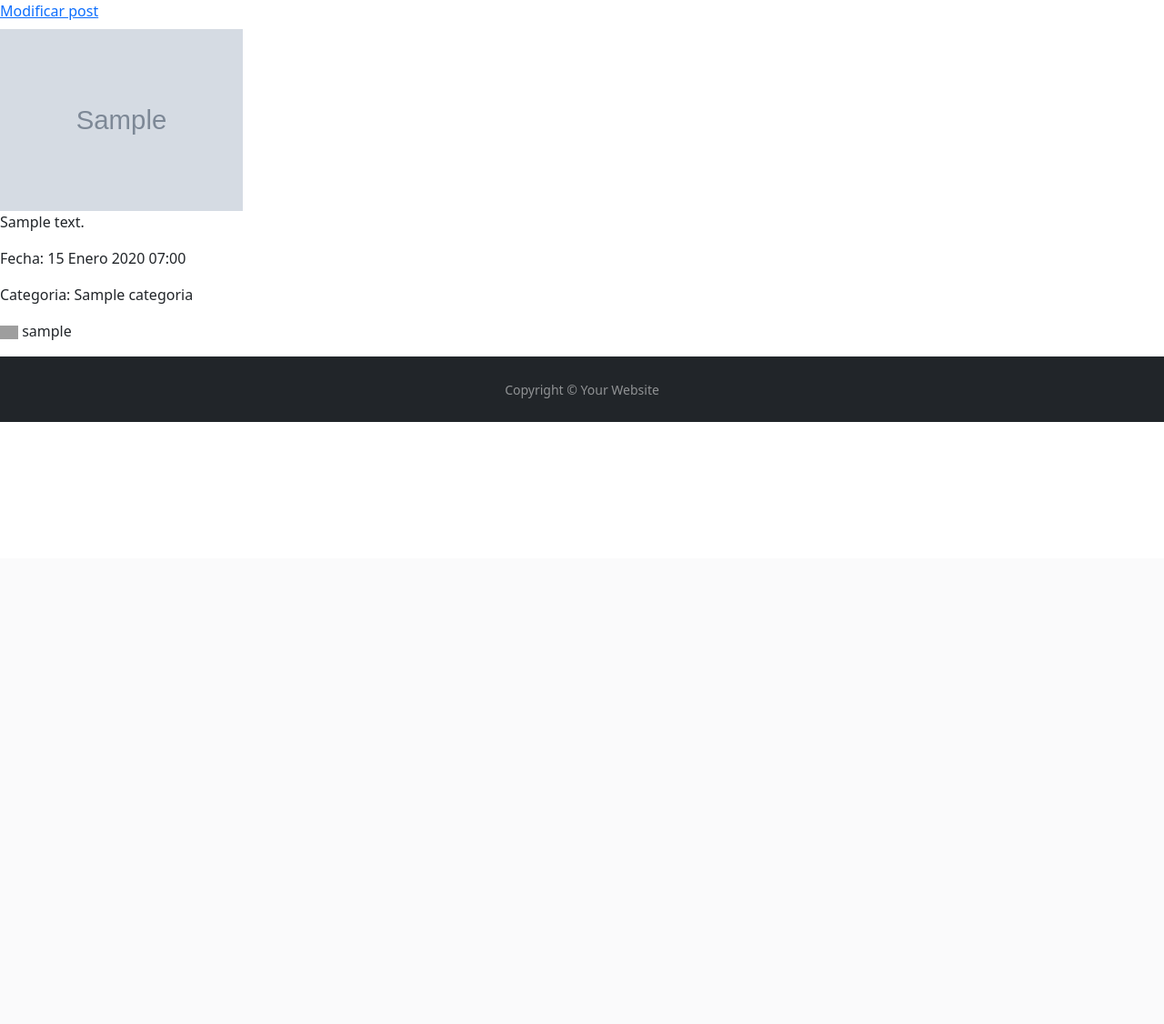
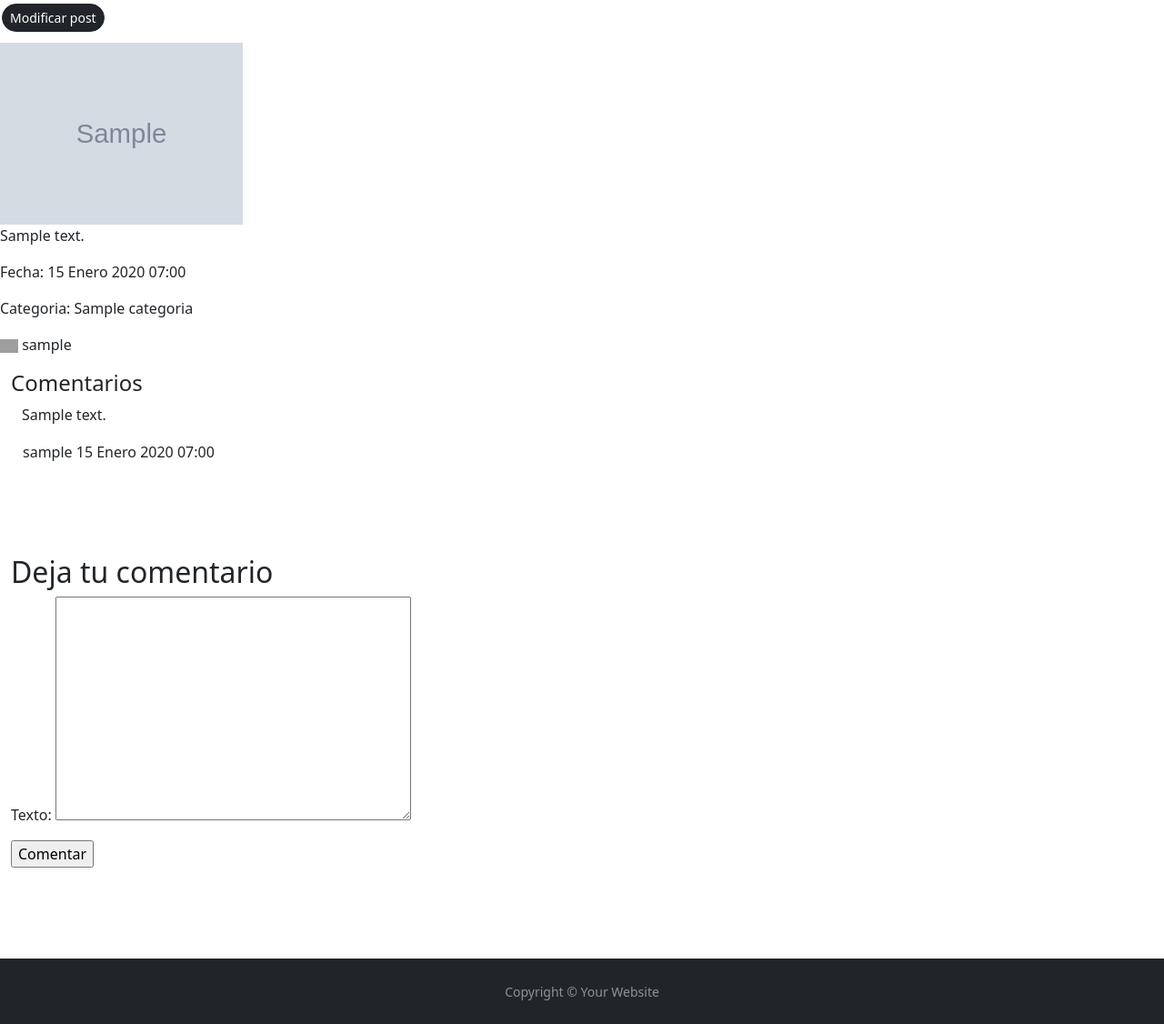
Before and after one commit to Casullo/FINAL_PRO, a Django app: page /posts/1 in a window 1280 px wide. Shown: the part 186-1312 px from the top of the page at 91% size. Before the commit the page ends 650 px from the top, so only its background shows below. Run offline with Django 5.2, Linux system fonts and the light colour scheme; a user stored in the database is signed in; tables that the repository leaves empty hold one stand-in row (values such as "Sample post"); grey boxes marked "Sample" are stand-in pictures; grey boxes are pictures that could not be loaded.

Commit message:
comentarios

```diff
--- a/blog/apps/posts/admin.py
+++ b/blog/apps/posts/admin.py
@@ -1,5 +1,6 @@
 from django.contrib import admin
-from .models import Categoria, Posts, User
+from .models import Categoria, Posts, User, Comentario
+
 
 # Register your models here.
 
@@ -14,3 +15,5 @@ class PostsAdmin (admin.ModelAdmin):
 admin.site.register (Categoria)
 admin.site.register (User)
 admin.site.register (Posts, PostsAdmin)
+
+admin.site.register (Comentario)
--- a/blog/apps/posts/forms.py
+++ b/blog/apps/posts/forms.py
@@ -1,6 +1,6 @@
 from django import forms
 from django.contrib.auth.forms import UserCreationForm
-from .models import User, Posts
+from .models import User, Posts, Comentario
 
 
 class RegistroForm(UserCreationForm):
@@ -31,3 +31,11 @@ class ModificarForm (forms.ModelForm):
 
         model = Posts
         fields = ('texto',)
+
+from django import forms
+from .models import Comentario
+
+class ComentarioForm(forms.ModelForm):
+    class Meta:
+        model = Comentario
+        fields = ['texto']
--- a/blog/apps/posts/models.py
+++ b/blog/apps/posts/models.py
@@ -2,6 +2,7 @@
 from django.db import models
 from django.utils import timezone
 from django.contrib.auth.models import User, AbstractUser
+from django.conf import settings
 
 
 #Create your models here.
@@ -43,3 +44,14 @@ class Posts (models.Model):
 
     def __str__(self):
         return self.titulo
+
+    #creación clase comentarios
+
+class Comentario (models.Model):
+    posts = models.ForeignKey ('posts.Posts', on_delete=models.CASCADE, related_name='comentarios')
+    usuario = models.ForeignKey(settings.AUTH_USER_MODEL, on_delete=models.CASCADE, related_name='comentarios')
+    texto = models.TextField()
+    fecha = models.DateTimeField(auto_now_add=True)
+
+    def __str__(self):
+        return self.texto
--- a/blog/apps/posts/views.py
+++ b/blog/apps/posts/views.py
@@ -1,11 +1,16 @@
 from django.shortcuts import render
 
-from .models import Posts, User
+from .models import Posts, User, Comentario
+
+from django.shortcuts import redirect
 
 # Create your views here.
 
 #vista basada en clases
 from django.views.generic import ListView, DetailView
+
+from .forms import RegistroForm, CrearForm, ModificarForm, ComentarioForm
+from django.views.generic import CreateView, DeleteView, UpdateView
 
 class PostListView(ListView):
     model = Posts
@@ -21,9 +26,42 @@ class PostDetailView(DetailView):
     pk_url_kwarg = "id"
     queryset = Posts.objects.all()
 
+    def get_context_data(self, **kwargs):            # agregar función a detailview para los comentarios
+        context = super().get_context_data(**kwargs)
+        context['form'] = ComentarioForm()
+        context['comentarios'] = Comentario.objects.filter (posts_id=self.kwargs['id'])
+        return context
 
-from .forms import RegistroForm, CrearForm, ModificarForm
-from django.views.generic import CreateView, DeleteView, UpdateView
+    def post(self, request, *args, **kwargs):
+        form = ComentarioForm(request.POST)
+        if form.is_valid():
+            comentario = form.save(commit=False)
+            comentario.usuario = request.user
+            comentario.posts_id = self.kwargs['id']
+            comentario.save()
+            return redirect('apps.posts:post_individual', id=self.kwargs['id'])
+        else:
+            context = self.get_context_data(**kwargs)
+            context['form'] = form
+            return self.render_to_response(context)
+
+
+#crear vista para comentarios
+
+from django.contrib.auth.mixins import LoginRequiredMixin   # mixin que solicita login al usuario
+
+class ComentarioCreateView (LoginRequiredMixin, CreateView):
+    model = Comentario
+    form_class = ComentarioForm
+    template_name = 'comentario/agregarComentario.html'
+    success_url = 'comentario/comentarios/'
+
+    def form_valid(self, form):
+        form.instance.usuario = self.request.user
+        form.instance.posts_id = self.kwargs['posts_id']
+        return super().form_valid(form)
+
+
 
 from django.urls import reverse_lazy
 from django.contrib import messages
@@ -63,8 +101,6 @@ class ModificarPost (UpdateView):
     template_name = 'posts/modificar_post.html'
     success_url = reverse_lazy ('index')
 
-#comentarios
-
 
 
 #Sobre nosotros
--- a/blog/templates/posts/post_individual.html
+++ b/blog/templates/posts/post_individual.html
@@ -1,10 +1,11 @@
 {% extends 'base.html'%}
+{% load static %}
 
 {% block titulo %} Noticia completa {% endblock %}
 
 {% block contenido %}
 
-<a href="{% url 'apps.posts:modificar_post' posts.pk %}">Modificar post</a>
+<a href="{% url 'apps.posts:modificar_post' posts.pk %}" class="btn btn-dark btn-sm rounded-pill">Modificar post</a>
 <h1>{{noticia}}</h1>
 <img class="img-detalle" src="{{  posts.imagen.url  }}" style="height: 200px;">
 <p>{{posts.texto}}</p>
@@ -15,4 +16,38 @@
         src="https://th.bing.com/th/id/R.0ababdb27dd0bb71f21f03c98b6cd6f1?rik=%2fiVDxahrgNztPA&pid=ImgRaw&r=0" alt="">
     {{posts.autor}}</p>
 
+    <!-- Agregamos comentarios!!! -->
+
+        <div class="container-fluid" style="margin-bottom: 20px;">
+            <h4>Comentarios</h4>
+            <div class="container-fluid" style="margin-bottom: 20px;">
+                {% for comentario in comentarios %}
+                <table class="list-unstyled d-flex justify-content-between mb-0">
+                    <tr><td>{{ comentario.usuario }} {{ comentario.fecha }}</td></tr>
+                    <p>{{ comentario.texto }}</p>
+                </table>
+                {% empty %}
+                <p>No hay comentarios. Puedes ser el primero en comentar!</p>
+                {% endfor %}
+            </div>
+        </div>
+
+        <div id="comentario" class="container-fluid" style="margin-bottom: 100px; margin-top: 100px;">
+            <form method="POST">
+                {% csrf_token %}
+                {% if user.is_authenticated %}
+                <h2>Deja tu comentario</h2>
+                {{ form.as_p }}
+                <input type="submit" value="Comentar">
+                {% else %}
+                <h2>Debes iniciar sesión o registrarte para comentar</h2>
+                <a class="btn btn-success btn-lg" href="{% url 'login' %}?next={{ request.path }}#comentario">Iniciar
+         sesión</a>
+                <input type="hidden" name="next" value="{{ request.path }}">
+                {% endif %}
+            </form>
+
+        </div>
+
+
 {% endblock contenido %}
```
Also changed, not shown: blog/apps/posts/migrations/0003_comentario_delete_comentarios.py (added).
